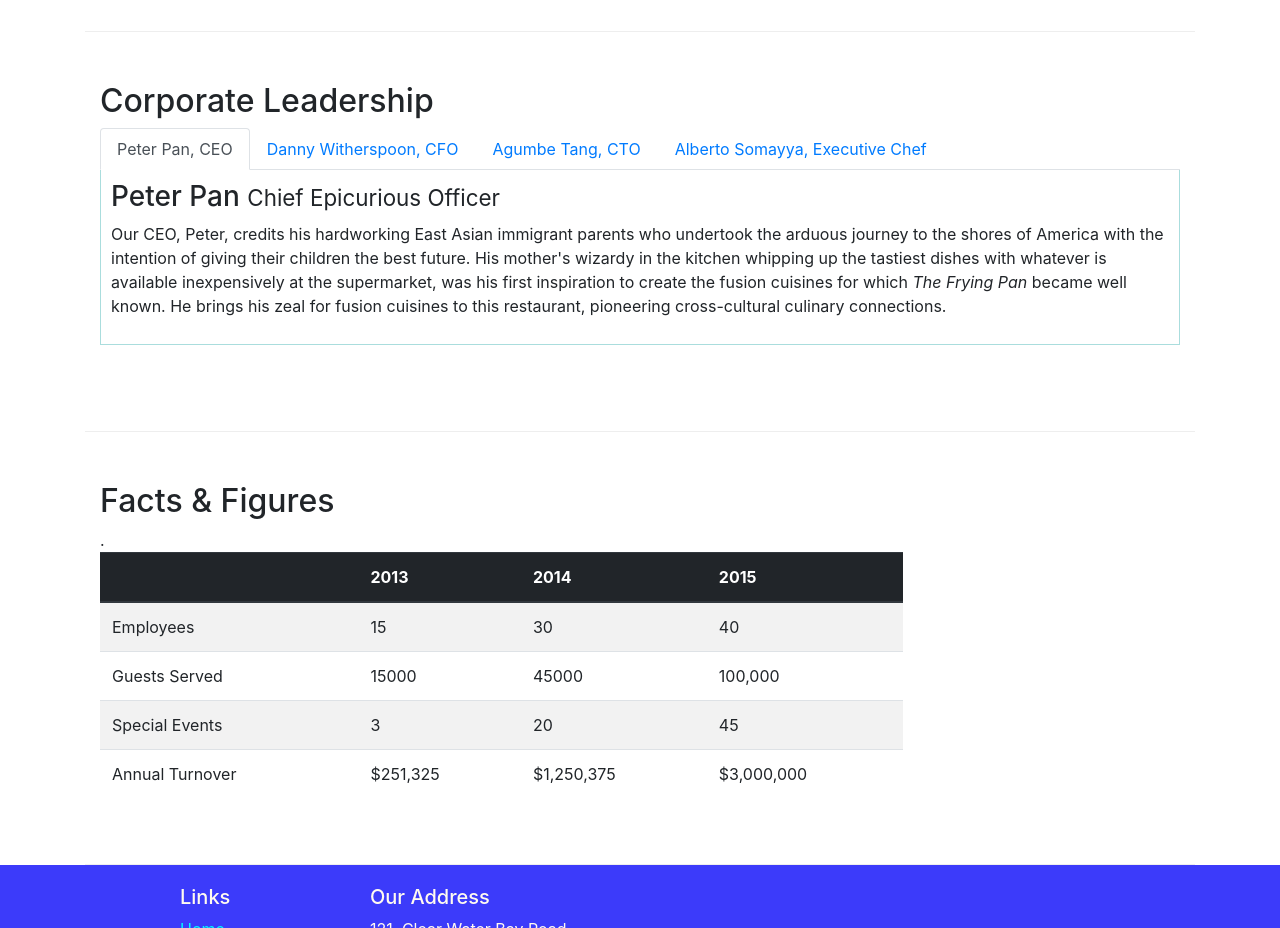
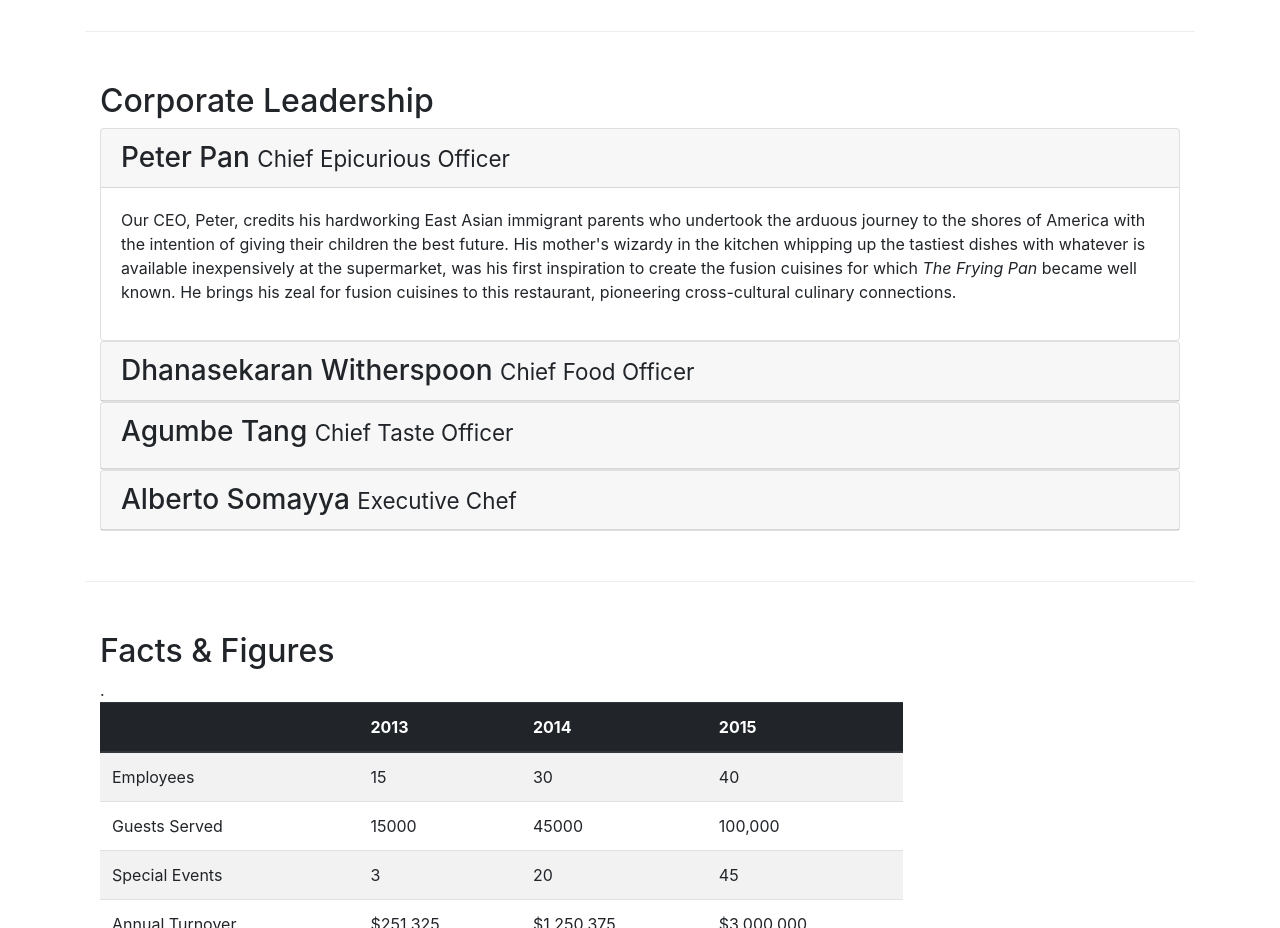
Before and after one commit to HiewYiSa/BootStrapLearn, a website: page aboutus.html in a window 1280 px wide. Shown: the part 940-1868 px from the top of the page. Drawn offline with nearby package versions, Linux system fonts and the light colour scheme.

Commit message:
Accordion

```diff
--- a/aboutus.html
+++ b/aboutus.html
@@ -98,7 +98,7 @@
             <div class="col-12">
                 <h2>Corporate Leadership</h2>
 
-		<ul class="nav nav-tabs">
+		<!-- ul class="nav nav-tabs">
 		    <li class="nav-item">
 			<a class="nav-link active" href="#peter" role="tab" data-toggle="tab">Peter Pan, CEO</a>
 		    </li>
@@ -112,6 +112,7 @@
 			<a class="nav-link" href="#alberto" role="tab" data-toggle="tab">Alberto Somayya, Executive Chef</a>
 		    </li>
 		</ul>
+
 		<div class="tab-content">
                     <div role="tabpanel" class="tab-pane fade show active" id="peter">
 			<h3>Peter Pan <small>Chief Epicurious Officer</small></h3>
@@ -119,28 +120,73 @@
                 	    <p>Our CEO, Peter, credits his hardworking East Asian immigrant parents who undertook the arduous journey to the shores of America with the intention of giving their children the best future. His mother's wizardy in the kitchen whipping up the tastiest dishes with whatever is available inexpensively at the supermarket, was his first inspiration to create the fusion cuisines for which <em>The Frying Pan</em> became well known. He brings his zeal for fusion cuisines to this restaurant, pioneering cross-cultural culinary connections.</p>
 			</div>
                     </div>
-
                     <div role="tabpanel" class="tab-pane fade" id="danny">
 			<h3>Dhanasekaran Witherspoon <small>Chief Food Officer</small></h3>
 			<div class="d-none d-sm-block">
 			    <p>Our CFO, Danny, as he is affectionately referred to by his colleagues, comes from a long established family tradition in farming and produce. His experiences growing up on a farm in the Australian outback gave him great appreciation for varieties of food sources. As he puts it in his own words, <em>Everything that runs, wins, and everything that stays, pays!</em></p>
 			</div>
 		    </div>
-
                     <div role="tabpanel" class="tab-pane fade" id="agumbe">
 			<h3>Agumbe Tang <small>Chief Taste Officer</small></h3>
 			<div class="d-none d-sm-block">
 			    <p>Blessed with the most discerning gustatory sense, Agumbe, our CTO, personally ensures that every dish that we serve meets his exacting tastes. Our chefs dread the tongue lashing that ensues if their dish does not meet his exacting standards. He lives by his motto, <em>You click only if you survive my lick.</em></p>
 		    	</div>
 		    </div>
-
                     <div role="tabpanel" class="tab-pane fade" id="alberto">
 			<h3>Alberto Somayya <small>Executive Chef</small></h3>
                         <div class="d-none d-sm-block">
 			    <p>Award winning three-star Michelin chef with wide International experience having worked closely with whos-who in the culinary world, he specializes in creating mouthwatering Indo-Italian fusion experiences. He says, <em>Put together the cuisines from the two craziest cultures, and you get a winning hit! Amma Mia!</em></p>
 			</div>
 		    </div>
+
+		</div -->
+
+		<div id="accordion">
+		    <div class="card">
+			<div class="card-header" role="tab" id="peterhead">
+			    <h3 class="mb-0"><a data-toggle="collapse" data-target="#peter">Peter Pan <small>Chief Epicurious Officer</small></a></h3>
+			</div>
+                        <div class="collapse show" id="peter" data-parent="#accordion">
+			    <div class="card-body">
+               			<p class="d-none d-sm-block">Our CEO, Peter, credits his hardworking East Asian immigrant parents who undertook the arduous journey to the shores of America with the intention of giving their children the best future. His mother's wizardy in the kitchen whipping up the tastiest dishes with whatever is available inexpensively at the supermarket, was his first inspiration to create the fusion cuisines for which <em>The Frying Pan</em> became well known. He brings his zeal for fusion cuisines to this restaurant, pioneering cross-cultural culinary connections.</p>
+			    </div>
+			</div>
+		    </div>
+
+		    <div class="card">
+			<div class="card-header" role="tab" id="dannyhead">
+			    <h3 class="mb-0"><a class="collapsed" data-toggle="collapse" data-target="#danny">Dhanasekaran Witherspoon <small>Chief Food Officer</small></a></h3>
+			</div>
+                        <div class="collapse" id="danny" data-parent="#accordion">
+			    <div class="card-body">
+				<p class="d-none d-sm-block">Our CFO, Danny, as he is affectionately referred to by his colleagues, comes from a long established family tradition in farming and produce. His experiences growing up on a farm in the Australian outback gave him great appreciation for varieties of food sources. As he puts it in his own words, <em>Everything that runs, wins, and everything that stays, pays!</em></p>
+			    </div>
+		        </div>
+		    </div>
+
+		    <div class="card">
+			<div class="card-header" role="tab" id="agumbehead">
+			    <h3 class-"mb-0"><a class="collapsed" data-toggle="collapse" data-target="#agumbe">Agumbe Tang <small>Chief Taste Officer</small></a></h3>
+			</div>
+                        <div class="collapse" id="agumbe" data-parent="#accordion">
+   			    <div class="card-body">
+				<p class="d-none d-sm-block">Blessed with the most discerning gustatory sense, Agumbe, our CTO, personally ensures that every dish that we serve meets his exacting tastes. Our chefs dread the tongue lashing that ensues if their dish does not meet his exacting standards. He lives by his motto, <em>You click only if you survive my lick.</em></p>
+			    </div>
+		        </div>
+		    </div>
+
+		    <div class="card">
+			<div class="card-header" role="tab" id="albertohead">
+			    <h3 class="mb-0"><a class="collapsed" data-toggle="collapse" data-target="#alberto">Alberto Somayya <small>Executive Chef</small></a></h3>
+			</div>
+                        <div class="collapse" id="alberto" data-parent="#accordion">
+   			    <div class="card-body">
+				<p class="d-none d-sm-block">Award winning three-star Michelin chef with wide International experience having worked closely with whos-who in the culinary world, he specializes in creating mouthwatering Indo-Italian fusion experiences. He says, <em>Put together the cuisines from the two craziest cultures, and you get a winning hit! Amma Mia!</em></p>
+			    </div>
+			</div>
+		    </div>
 		</div>
+
             </div>
        </div>
        <div class="row row-content">
```
Also changed, not shown: CSS_Folder/styles.css (line endings or trailing spaces).
